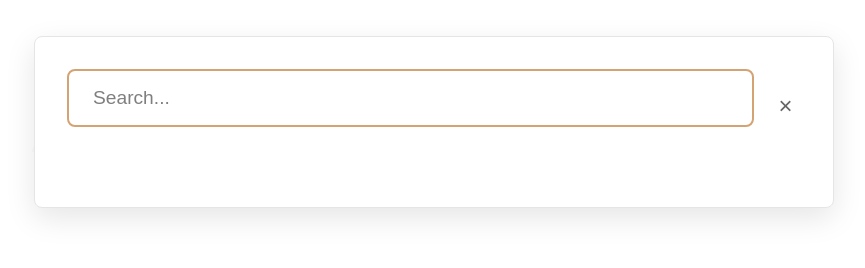
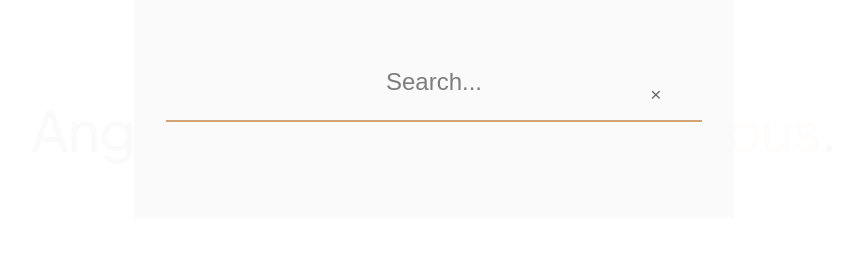
Before and after one commit to jeronpaul/rapscallion, a plain HTML site: page index.html in a window 1280 px wide. Both pictures are taken after a click on the button "Search". Shown: the part 84-352 px from the top of the page, without its empty margins (206-1071 px from the left). Drawn offline with Linux system fonts and the light colour scheme.

Commit message:
🎨 Transform search modal to minimalist design
- Change background to light beige (#fafafa)
- Remove borders and shadows for clean look
- Center search input with bottom border only
- Update typography to serif fonts for titles
- Make search results more elegant with better spacing
- Position close button absolutely in top-right
- Keep all Pagefind functionality intact - only visual changes

```diff
--- a/styles.css
+++ b/styles.css
@@ -2670,17 +2670,17 @@ footer {
 /* Custom Search Modal */
 .search-modal {
     position: absolute;
-    top: 15%;
+    top: 10%;
     left: 50%;
     transform: translateX(-50%);
     width: 90%;
-    max-width: 800px;
-    background: #fff;
-    border-radius: 8px;
-    box-shadow: 0 10px 30px rgba(0, 0, 0, 0.1);
-    border: 1px solid #e5e5e5;
+    max-width: 600px;
+    background: #fafafa;
+    border-radius: 0;
+    box-shadow: none;
+    border: none;
     overflow: visible;
-    padding: 2rem;
+    padding: 3rem 2rem;
     box-sizing: border-box;
     z-index: 1001;
 }
@@ -2702,22 +2702,25 @@ footer {
 .search-modal .search-header {
     display: flex;
     align-items: center;
-    gap: 1rem;
-    margin-bottom: 1rem;
+    justify-content: center;
+    margin-bottom: 0;
+    position: relative;
 }
 
 .search-modal #search-input {
     width: 100%;
-    padding: 1rem 1.5rem;
-    font-size: 1.2rem;
-    border: 2px solid #e5e5e5;
-    border-radius: 8px;
-    background: #fff;
+    padding: 1.5rem 0;
+    font-size: 1.5rem;
+    border: none;
+    border-bottom: 2px solid #333;
+    border-radius: 0;
+    background: transparent;
     color: #333;
     outline: none;
-    transition: border-color 0.2s ease;
+    transition: all 0.3s ease;
     box-sizing: border-box;
-    margin-bottom: 1rem;
+    margin-bottom: 2rem;
+    text-align: center;
 }
 
 .search-modal #search-input:focus {
@@ -2732,30 +2735,33 @@ footer {
     background: none;
     border: none;
     color: #666;
-    font-size: 1.5rem;
+    font-size: 1.2rem;
     cursor: pointer;
     padding: 0.5rem;
-    border-radius: 4px;
+    border-radius: 0;
     transition: all 0.2s ease;
     flex-shrink: 0;
+    position: absolute;
+    top: 2rem;
+    right: 2rem;
 }
 
 .search-modal .search-close:hover {
     color: #333;
-    background-color: #f5f5f5;
+    background-color: transparent;
 }
 
 /* Custom Search Results */
 .search-modal .search-results {
-    max-height: 400px;
+    max-height: 500px;
     overflow-y: auto;
     padding: 0;
 }
 
 .search-modal .search-result {
-    border-bottom: 1px solid #E0E0E0;
-    margin-bottom: 1rem;
-    padding-bottom: 1rem;
+    border-bottom: 1px solid #e5e5e5;
+    margin-bottom: 1.5rem;
+    padding-bottom: 1.5rem;
 }
 
 .search-modal .search-result:last-child {
@@ -2771,22 +2777,25 @@ footer {
 }
 
 .search-modal .search-result-link:hover {
-    color: var(--accent-color);
+    color: #333;
 }
 
 .search-modal .search-result-title {
-    font-size: 1.1rem;
-    font-weight: 600;
+    font-size: 1.4rem;
+    font-weight: 400;
     margin-bottom: 0.5rem;
-    color: var(--primary-color);
+    color: #333;
     line-height: 1.3;
+    font-family: Georgia, serif;
 }
 
 .search-modal .search-result-excerpt {
-    font-size: 0.95rem;
+    font-size: 0.9rem;
     color: #666;
-    line-height: 1.5;
+    line-height: 1.6;
     margin: 0;
+    text-transform: uppercase;
+    letter-spacing: 0.5px;
 }
 
 .search-modal .no-results,
```
